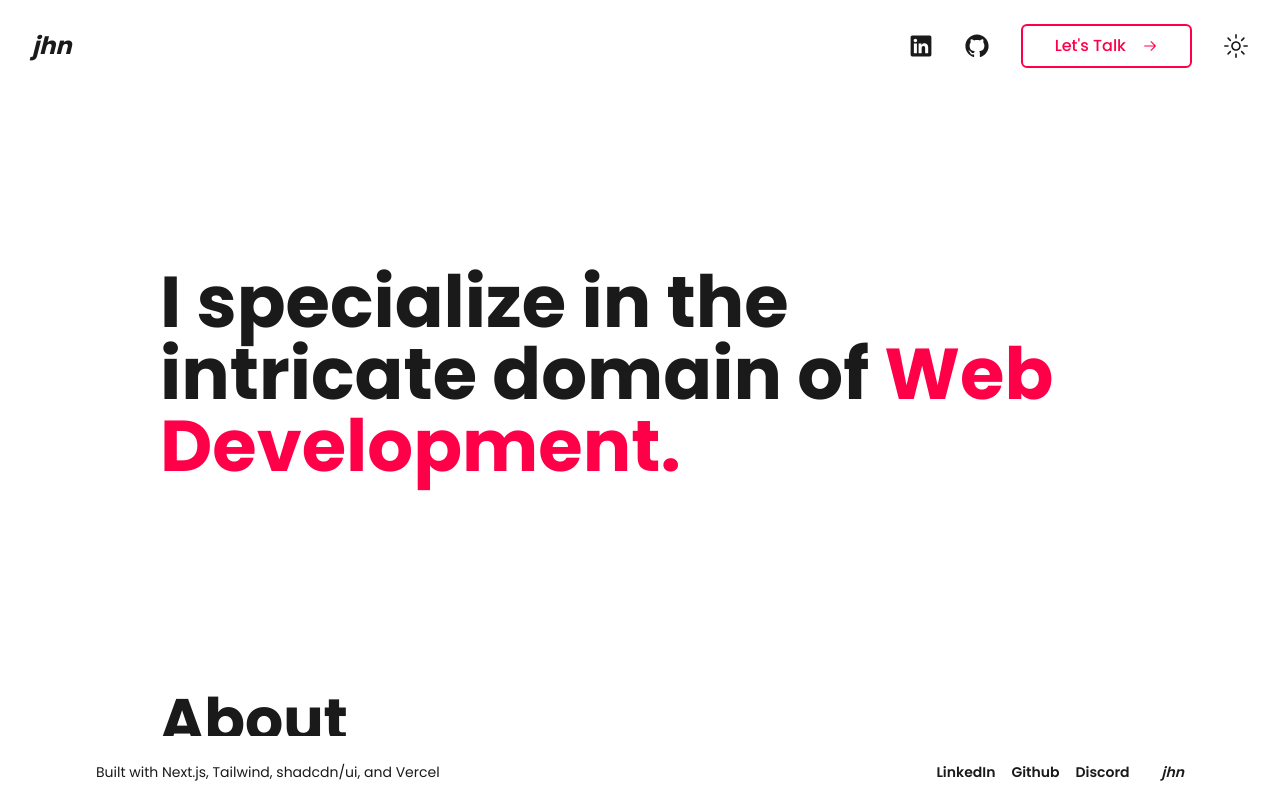
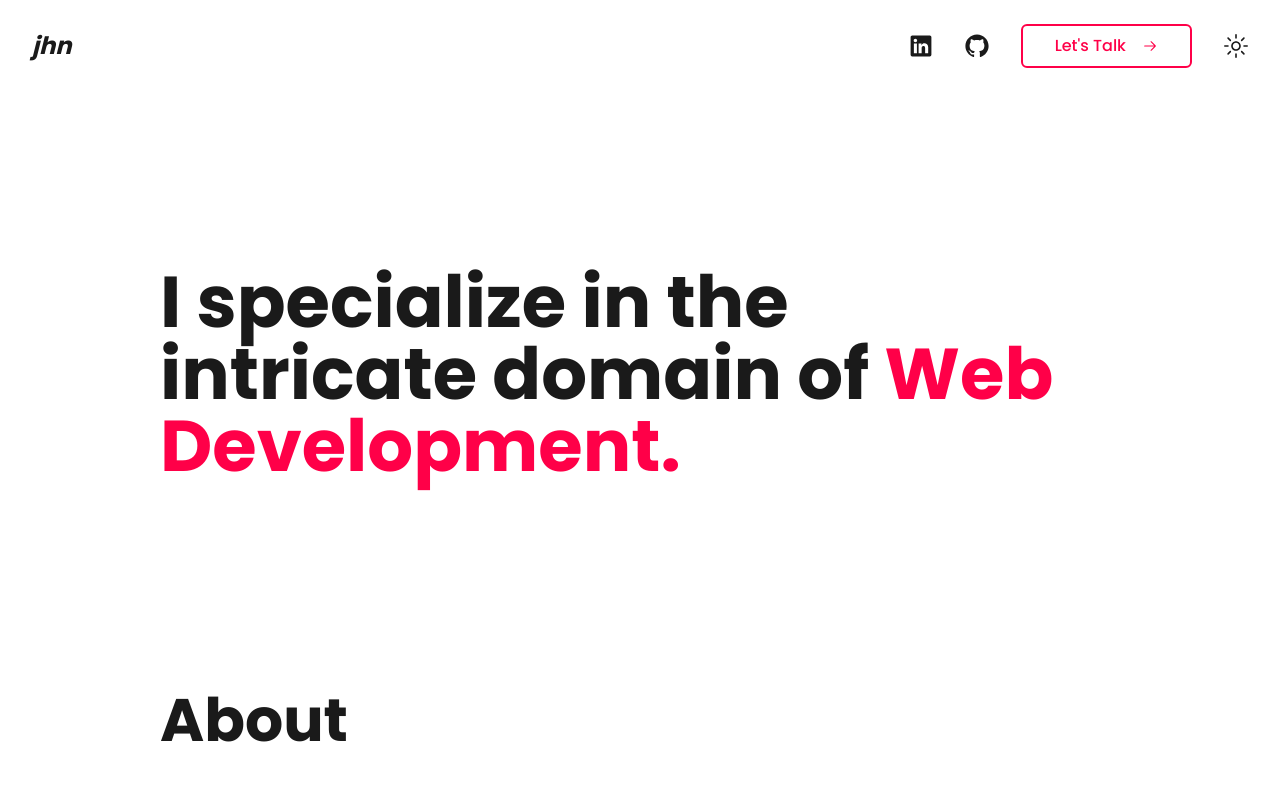
Before and after one commit to jhonangelob/portfolio-v3, a Next.js app: page / in a window 1280 px wide. Shown: the top 800 px of the page. Built offline with nearby package versions, Linux system fonts and the light colour scheme.

Commit message:
fix fixed footer

```diff
--- a/src/components/Footer/Footer.tsx
+++ b/src/components/Footer/Footer.tsx
@@ -9,7 +9,7 @@ import { animateFooter } from '@/lib/animate';
 
 const Footer = (): React.ReactElement => {
   return (
-    <footer className='flex-center fixed bottom-0 w-screen z-10 bg-background'>
+    <footer className='flex-center bottom-0 w-screen z-10 bg-background'>
       <motion.div
         className='flex justify-center items-center md:justify-between flex-col md:flex-row  text-foreground max-w-6xl w-full border-none md:border-t-2 pb-4 px-4 md:px-8 pt-6'
         animate={animateFooter.up.animate}
```
